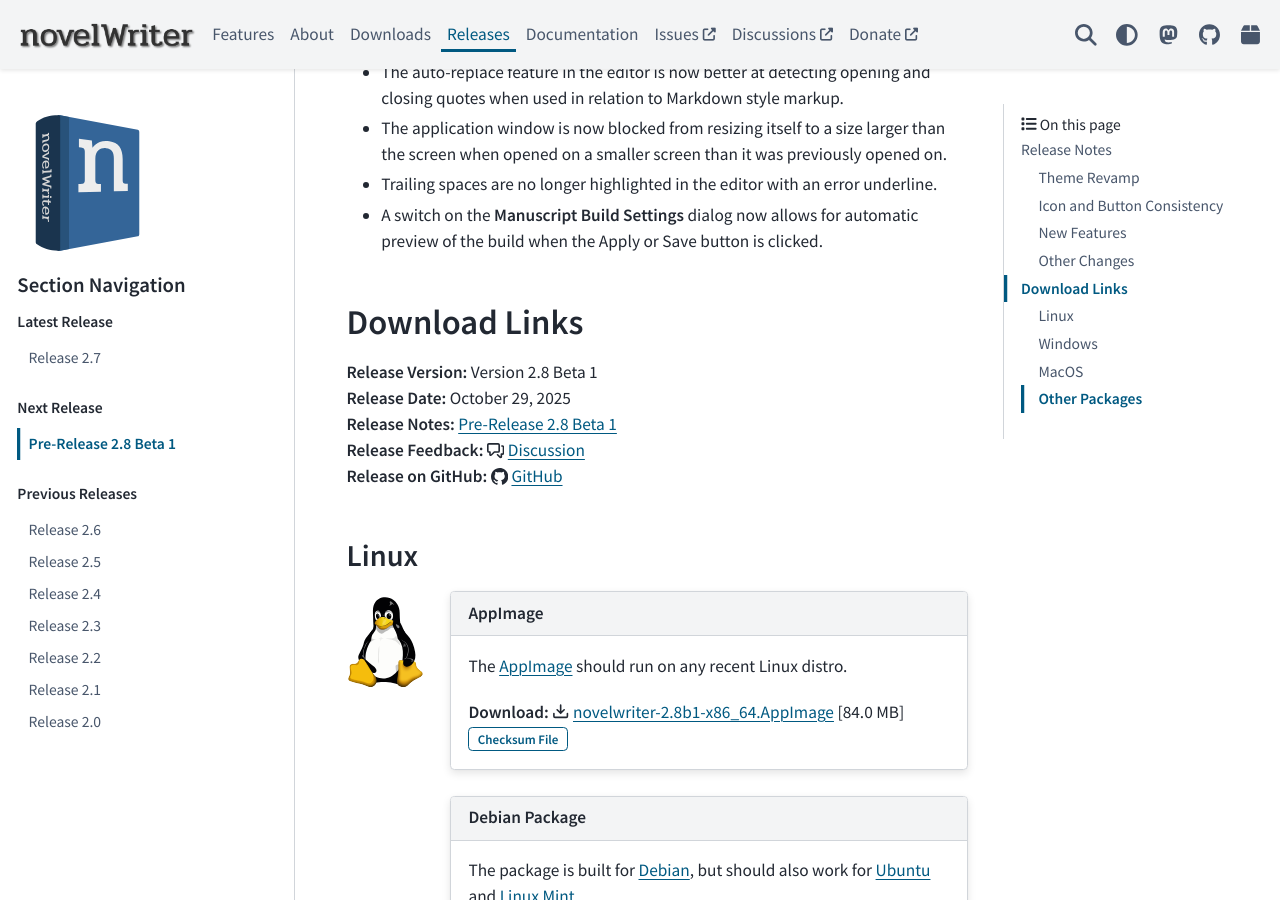
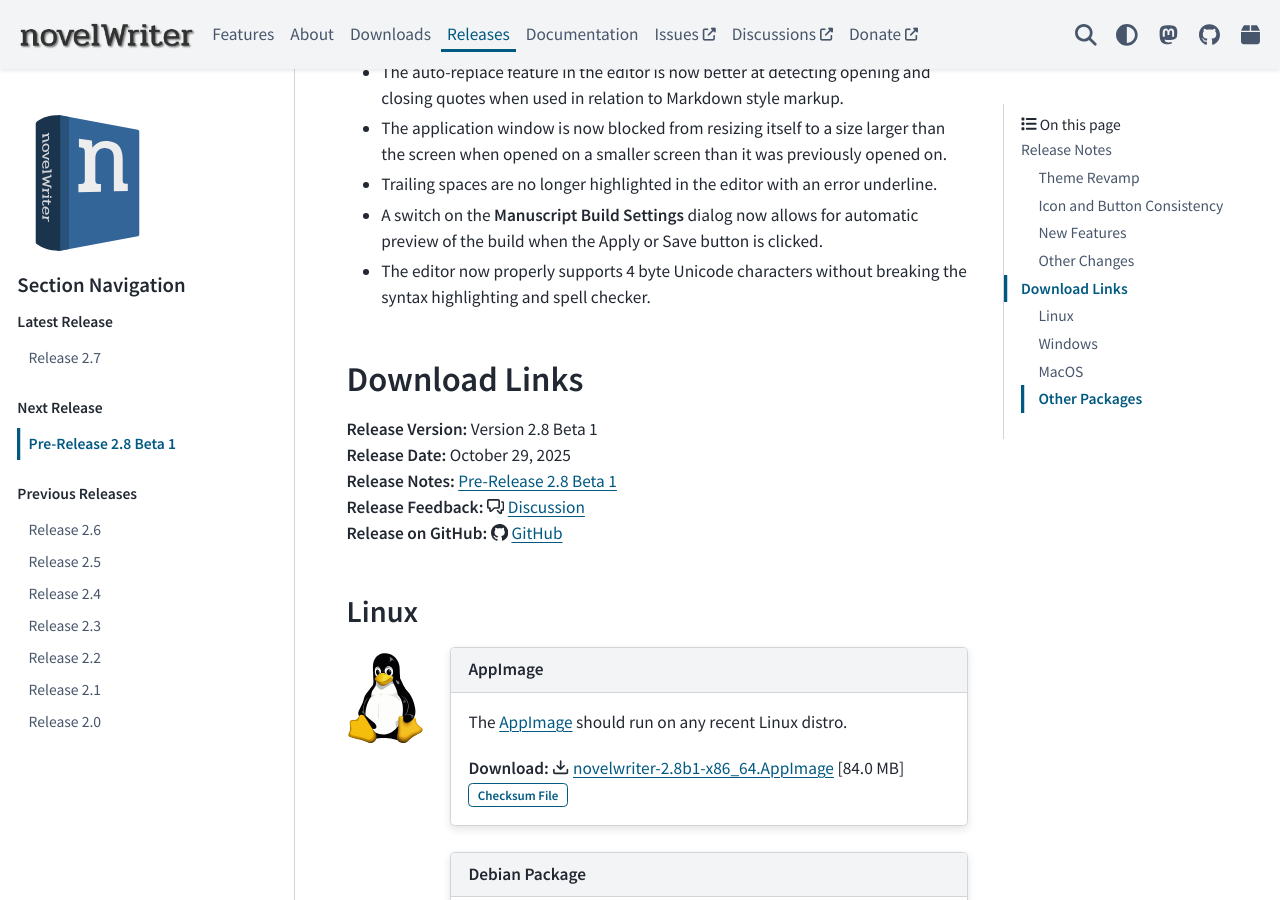
Before and after one commit to vkbo/novelWriter.io, a Sphinx documentation site: the page built from source/releases/release_2_8.rst, in a window 1280 px wide and 900 px high, scrolled down 2108 px. Built offline with Sphinx 7.4.7 and the PyData theme 0.15.4, drawn with Linux system fonts in a browser that asks for light colours.

Commit message:
Add missing change to 2,8 release

```diff
--- a/source/releases/release_2_8.rst
+++ b/source/releases/release_2_8.rst
@@ -72,7 +72,6 @@
 Other Changes
 -------------
 
-
 * You can now switch to the Project Tree or Outline View using keyboard shortcuts while in Focus Mode.
 * When creating a new document from a template, the main title of the template document is replaced with the label
   chosen for the new document.
@@ -83,6 +82,7 @@
 * Trailing spaces are no longer highlighted in the editor with an error underline.
 * A switch on the **Manuscript Build Settings** dialog now allows for automatic preview of the build when the Apply or
   Save button is clicked.
+* The editor now properly supports 4 byte Unicode characters without breaking the syntax highlighting and spell checker.
 
 
 Download Links
```
